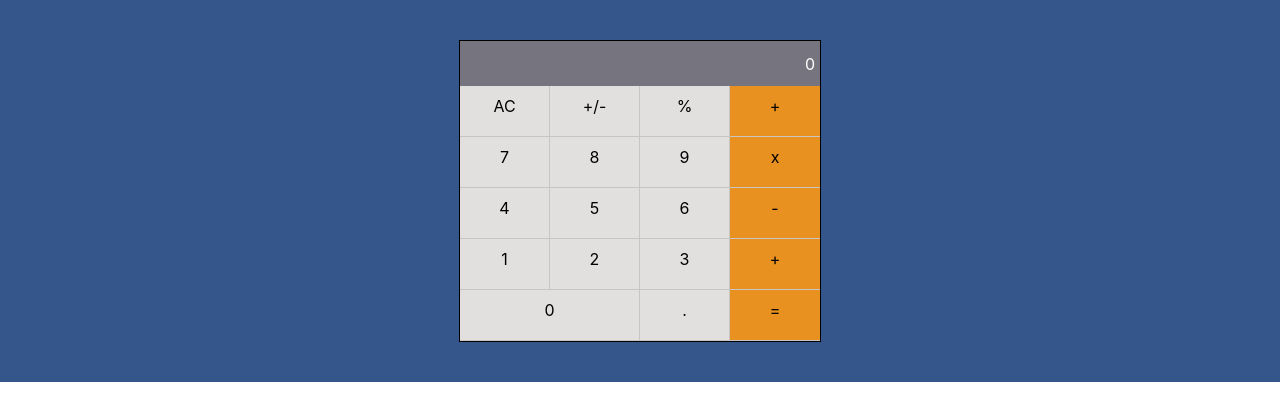
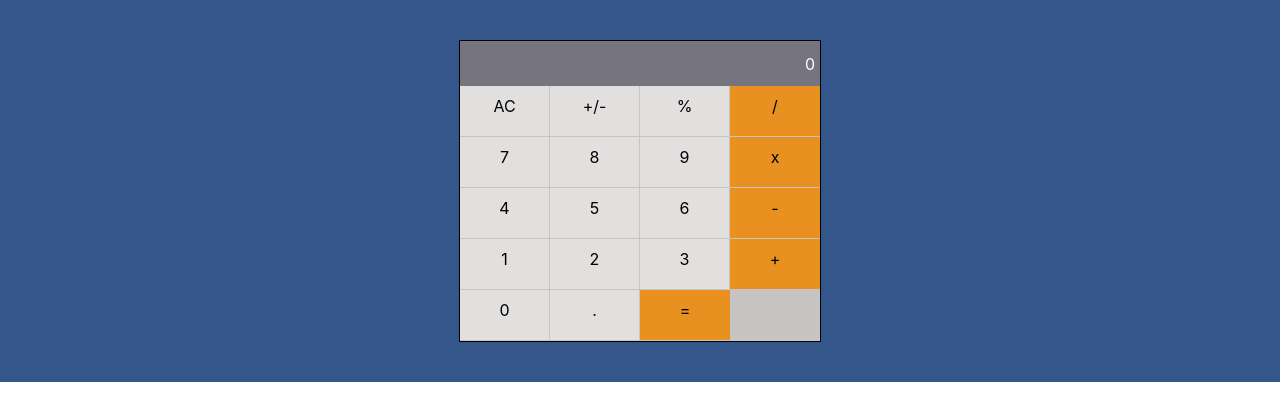
Before and after one commit to StarMindz/Math-Magicians-React-App, a React (Create React App) app: page / in a window 1280 px wide. Shown: the top 420 px of the page. Built offline with nearby package versions, Linux system fonts and the light colour scheme; the HTML template or start-up script is replaced by a standard one.

Commit message:
Add functionality

```diff
--- a/src/components/Calculator.js
+++ b/src/components/Calculator.js
@@ -1,33 +1,29 @@
 import React, { Component } from "react";
 import Button from "./Button";
 
+const buttonArr = ['AC', '+/-', '%', '/', '7', '8', '9', 'x', '4', '5', '6', '-', '1', '2', '3', '+', '0', '.', '=']
+class Calculator extends Component {
+    state = {screen: '0'}
 
-class Calculator extends Component {
+    updateScreen(value) {
+        const digits = ['1', '2', '3', '4', '5', '6', '7', '8', '9']
+        if (digits.includes(value.item))
+        {
+            this.setState(state => ({
+            screen: state.screen + value.item
+            }))
+        }
+    }
+
     render() {
         return(
         <div className="calculator">
-        <div className="display">0</div>
-        <div className="input">
-        <Button value='AC'/>
-        <Button value='+/-'/>
-        <Button value='%'/>
-        <Button value='+'/>
-        <Button value='7'/>
-        <Button value='8'/>
-        <Button value='9'/>
-        <Button value='x'/>
-        <Button value='4'/>
-        <Button value='5'/>
-        <Button value='6'/>
-        <Button value='-'/>
-        <Button value='1'/>
-        <Button value='2'/>
-        <Button value='3'/>
-        <Button value='+'/>
-        <Button value='0'/>
-        <Button value='.'/>
-        <Button value='='/>
-        </div>
+            <div className="display">{this.state.screen}</div>
+            <div className="input">
+            {buttonArr.map((item, index) => {
+                return <div onClick={() =>this.updateScreen({item})}> <Button value={item}/> </div>
+            })}
+            </div>
         </div>
         )
     }
```
